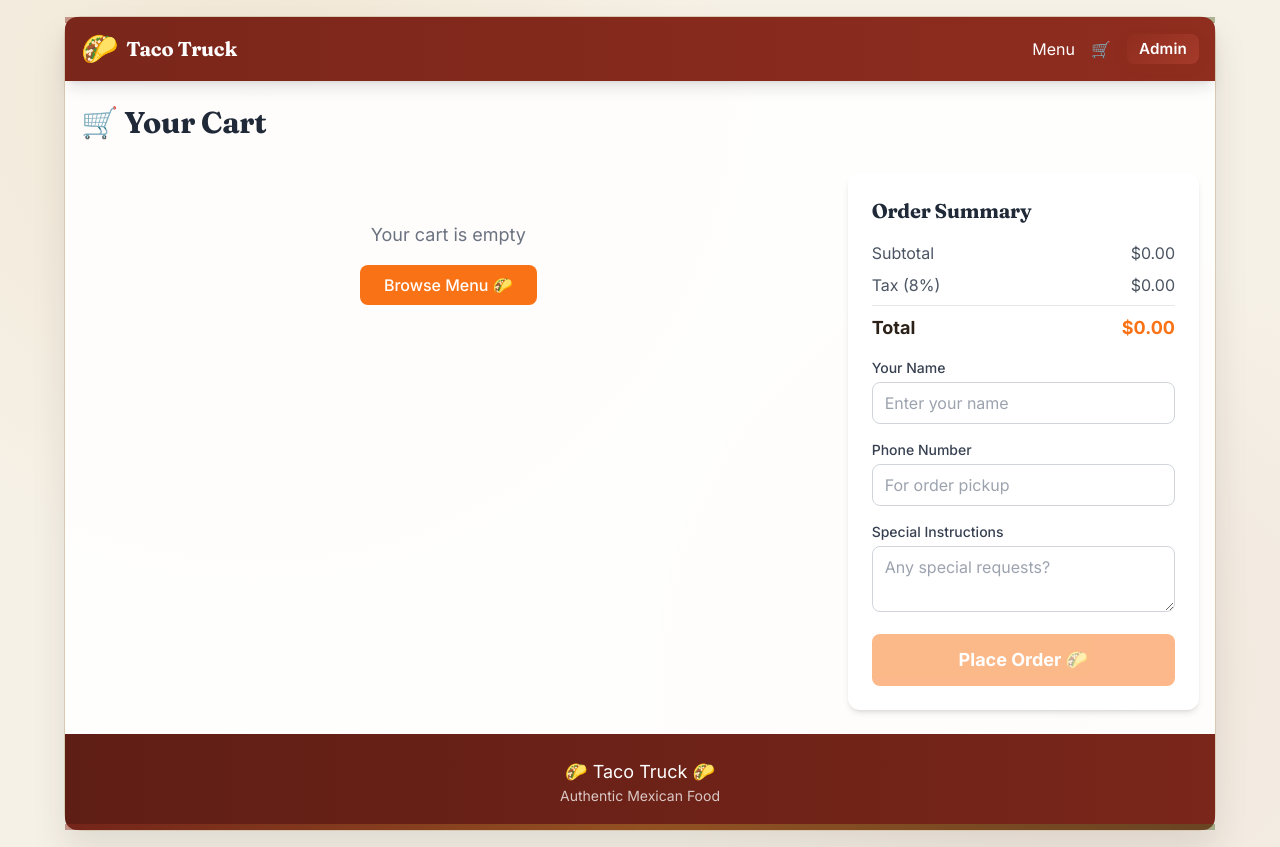
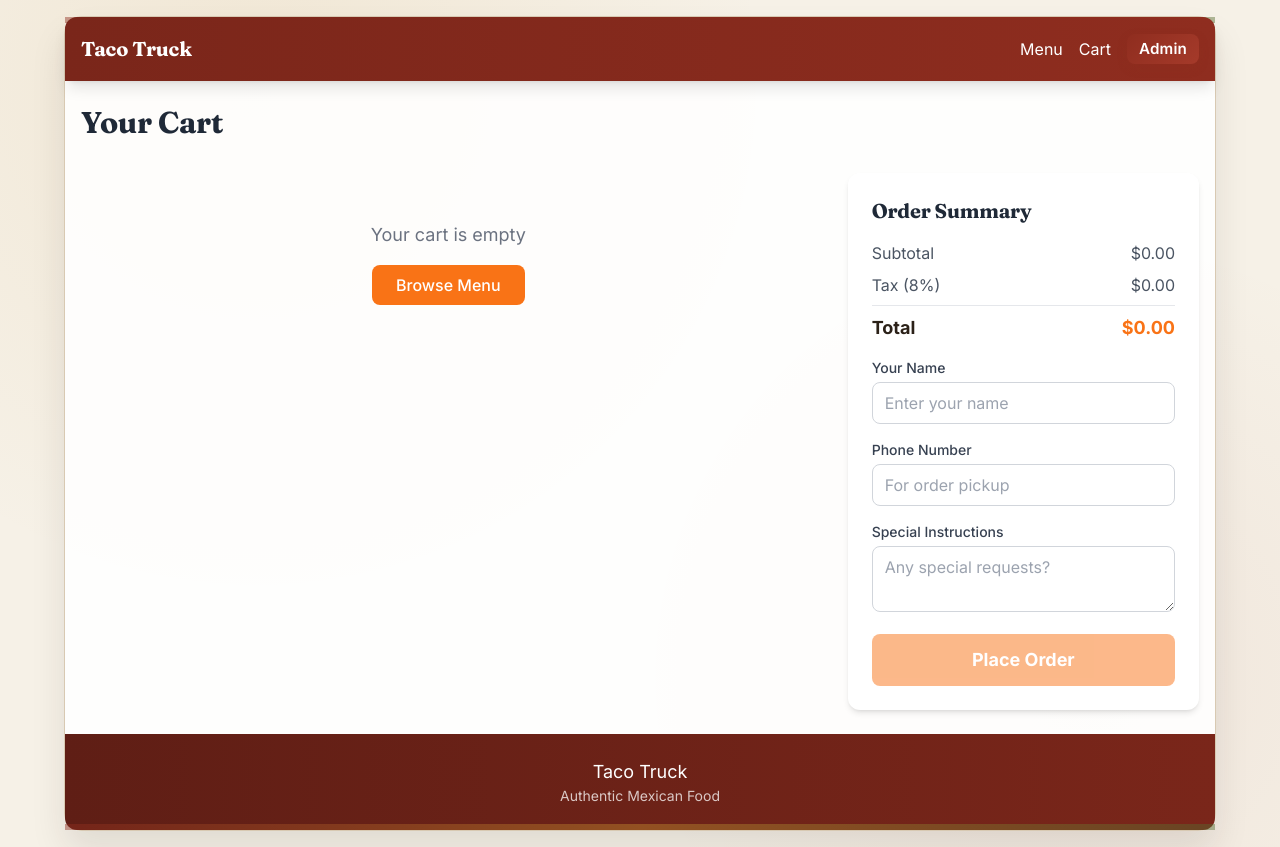
Before and after one commit to davislcruz/taco-truck-web-app, a FastAPI app: page /cart in a window 1280 px wide. Run offline with FastAPI, Linux system fonts and the light colour scheme; some libraries are stand-ins or nearby versions.

Commit message:
🧹 Remove tacky emoji/taco icons for cleaner, more professional UI

```diff
--- a/app/config.py
+++ b/app/config.py
@@ -19,5 +19,5 @@ STRIPE_SECRET_KEY = os.getenv("STRIPE_SECRET_KEY", "")
 STRIPE_PUBLISHABLE_KEY = os.getenv("STRIPE_PUBLISHABLE_KEY", "")
 
 # App settings
-APP_NAME = "🌮 Taco Truck"
+APP_NAME = "Taco Truck"
 DEBUG = os.getenv("DEBUG", "true").lower() == "true"
--- a/app/templates/admin/dashboard.html
+++ b/app/templates/admin/dashboard.html
@@ -73,7 +73,7 @@
     </div>
     {% else %}
     <div class="text-center py-8 text-gray-500">
-        <p class="text-4xl mb-2">🌮</p>
+        <p class="text-3xl mb-2 text-gray-400">•</p>
         <p>No active orders right now. Time to promote those tacos!</p>
     </div>
     {% endif %}
--- a/app/templates/admin/orders.html
+++ b/app/templates/admin/orders.html
@@ -84,7 +84,7 @@
     </div>
     {% else %}
     <div class="text-center py-12">
-        <p class="text-gray-500 text-lg">No orders yet. Start promoting! 🌮</p>
+        <p class="text-gray-500 text-lg">No orders yet. Start promoting.</p>
     </div>
     {% endif %}
 </div>
--- a/app/templates/base.html
+++ b/app/templates/base.html
@@ -43,7 +43,6 @@
             <div class="flex justify-between items-center h-16">
                 <!-- Logo -->
                 <a href="/menu" class="flex items-center space-x-2 text-white font-bold text-xl display-font">
-                    <span class="text-3xl">🌮</span>
                     <span>Taco Truck</span>
                 </a>
 
@@ -57,7 +56,7 @@
                     <a href="/logout" class="poster-btn px-3 py-1 rounded-lg">Logout</a>
                     {% else %}
                     <a href="/cart" class="text-white hover:text-yellow-200 transition flex items-center">
-                        🛒 <span id="cart-count" class="ml-1 bg-taco-red text-white text-xs rounded-full px-2 py-0.5">0</span>
+                        Cart <span id="cart-count" class="ml-1 bg-taco-red text-white text-xs rounded-full px-2 py-0.5">0</span>
                     </a>
                     <a href="/login" class="poster-btn px-3 py-1 rounded-lg">Admin</a>
                     {% endif %}
@@ -91,7 +90,7 @@
     <!-- Footer -->
     <footer class="text-white py-6 mt-auto rounded-b-xl">
         <div class="max-w-6xl mx-auto px-4 text-center">
-            <p class="text-lg">🌮 Taco Truck 🌮</p>
+            <p class="text-lg">Taco Truck</p>
             <p class="text-sm opacity-75">Authentic Mexican Food</p>
         </div>
     </footer>
--- a/app/templates/cart.html
+++ b/app/templates/cart.html
@@ -4,7 +4,7 @@
 
 {% block content %}
 <div class="mb-8">
-    <h1 class="text-3xl font-bold text-gray-800">🛒 Your Cart</h1>
+    <h1 class="text-3xl font-bold text-gray-800">Your Cart</h1>
 </div>
 
 <div id="cart-container" class="grid grid-cols-1 lg:grid-cols-3 gap-8">
@@ -17,7 +17,7 @@
         <div id="empty-cart" class="text-center py-12 hidden">
             <p class="text-gray-500 text-lg mb-4">Your cart is empty</p>
             <a href="/menu" class="inline-block bg-taco-orange text-white px-6 py-2 rounded-lg font-medium hover:bg-orange-600 transition">
-                Browse Menu 🌮
+                Browse Menu
             </a>
         </div>
     </div>
@@ -68,7 +68,7 @@
 
                 <button type="submit" id="checkout-btn"
                     class="w-full bg-taco-orange text-white py-3 rounded-lg font-bold text-lg hover:bg-orange-600 transition disabled:opacity-50 disabled:cursor-not-allowed">
-                    Place Order 🌮
+                    Place Order
                 </button>
             </form>
         </div>
@@ -106,7 +106,7 @@
                 <div class="bg-white rounded-xl shadow-md p-4 flex items-center justify-between">
                     <div class="flex items-center space-x-4">
                         <div class="w-16 h-16 bg-gradient-to-br from-orange-100 to-yellow-100 rounded-lg flex items-center justify-center text-3xl">
-                            🌮
+                            •
                         </div>
                         <div>
                             <h3 class="font-bold text-gray-800">${item.name}</h3>
--- a/app/templates/login.html
+++ b/app/templates/login.html
@@ -6,8 +6,7 @@
 <div class="max-w-md mx-auto">
     <div class="bg-white rounded-xl shadow-lg p-8">
         <div class="text-center mb-8">
-            <span class="text-6xl">🔐</span>
-            <h1 class="text-2xl font-bold text-gray-800 mt-4">Admin Login</h1>
+            <h1 class="text-2xl font-bold text-gray-800 mt-2">Admin Login</h1>
             <p class="text-gray-600">Sign in to manage your taco truck</p>
         </div>
 
@@ -28,7 +27,7 @@
 
             <button type="submit"
                 class="w-full bg-taco-orange text-white py-3 rounded-lg font-bold text-lg hover:bg-orange-600 transition">
-                Sign In 🌮
+                Sign In
             </button>
         </form>
 
--- a/app/templates/menu.html
+++ b/app/templates/menu.html
@@ -41,7 +41,7 @@
                     {% if item.image_url %}
                     <img src="{{ item.image_url }}" alt="{{ item.name }}" class="w-full h-full object-cover">
                     {% else %}
-                    🌮
+                    <span class="text-4xl text-gray-300">Food</span>
                     {% endif %}
                 </div>
 
@@ -71,7 +71,7 @@
 
 {% if not categories %}
 <div class="text-center py-12">
-    <p class="text-gray-500 text-lg">No menu items available yet. Check back soon! 🌮</p>
+    <p class="text-gray-500 text-lg">No menu items available yet. Check back soon.</p>
 </div>
 {% endif %}
 
@@ -81,7 +81,7 @@
 <script>
     function addToCart(itemId, name, price) {
         Cart.add(itemId, name, price);
-        showToast(`${name} added to cart! 🌮`);
+        showToast(`${name} added to cart.`);
     }
 
     function scrollCarousel(id, direction) {
```
